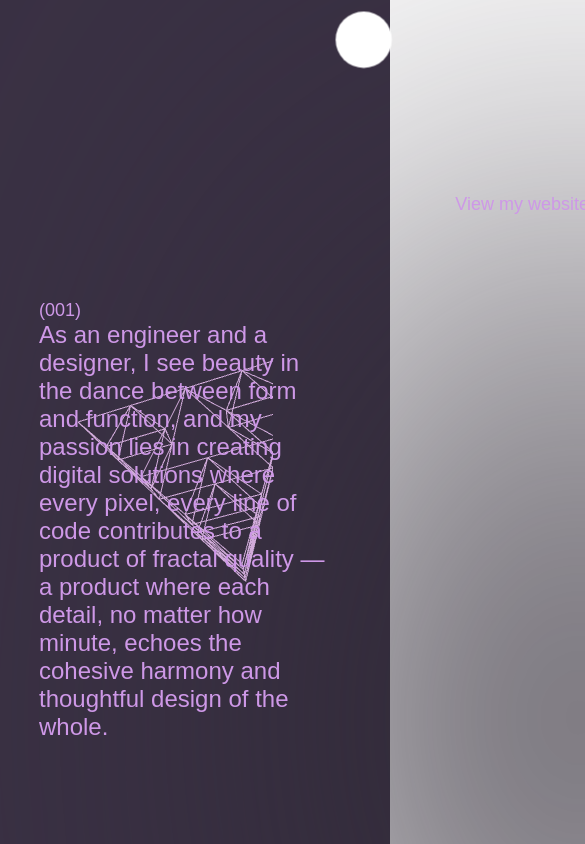
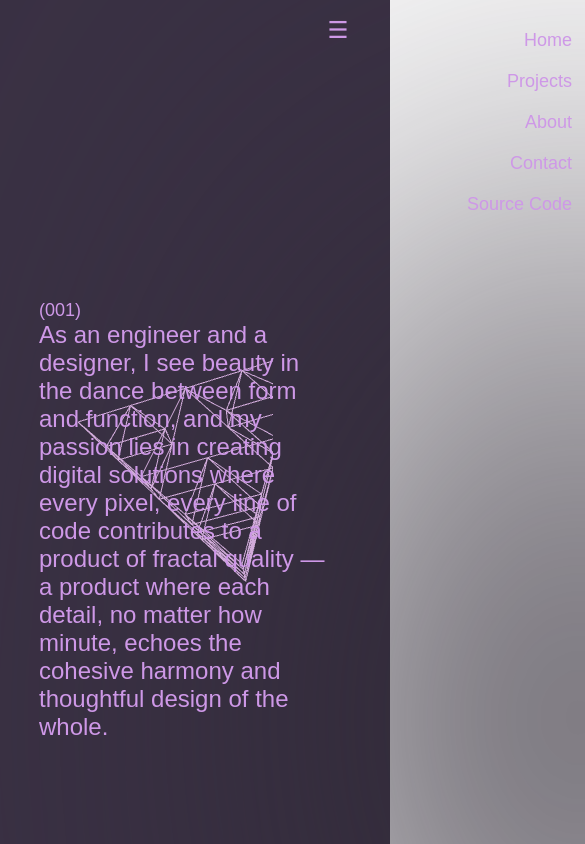
Before and after one commit to katebonner/UXPORTFOLIO, a React (Create React App) app: page /#/about in a window 390 px wide. Shown: the top 844 px of the page, 585 px wide, since content can reach past the window. Built offline with nearby package versions, Linux system fonts and the light colour scheme.

Commit message:
stack bar more intuitive

```diff
--- a/src/App.css
+++ b/src/App.css
@@ -58,14 +58,6 @@
 }
 
 @media (max-width: 768px) {
-  .App-header {
-    flex-direction: column;
-    height: 20%;
-    justify-content: space-between;
-    align-items: flex-start;
-    margin-left: 24px;
-    margin-right: 24px;
-  }
   .Title {
     font-size: 24px;
     font-weight: 800;
@@ -84,25 +76,24 @@
 
 nav {
   padding: 5%;
-  background-color: "red";
 }
 
 .menu {
-  transform: translateX(120%);
+  transform: translateX(150%);
   transition: transform 0.3s ease;
   overflow: hidden;
 }
 
 .menu.visible {
-  transform: translateX(-10%);
+  transform: translateX(-50%);
 }
 
 .menu-icon {
   border: none;
   background: none;
-  height: "10vw";
-  width: "10vw";
+  font-size: 4vw;
   border-radius: "20vw";
+  color: #ce98e7;
   cursor: pointer;
   position: fixed;
   margin-right: 5%;
--- a/src/App.js
+++ b/src/App.js
@@ -17,7 +17,7 @@ const Navigation = () => {
         target="_blank"
         rel="noreferrer"
       >
-        View my website's code on GitHub
+        View Source Code on GitHub
       </a>
 
       <Link className={"Nav-element"} to="/projects">
@@ -47,15 +47,7 @@ const MobileNavBar = () => {
         className={isOpen ? "menu-icon visible" : "menu-icon"}
         onClick={toggleMenu}
       >
-        <div
-          className={"menu-icon"}
-          style={{
-            height: 25,
-            width: 25,
-            borderRadius: 25,
-            backgroundColor: "#fff",
-          }}
-        ></div>
+        ☰
       </button>
       <ul className={isOpen ? "menu visible" : "menu"}>
         <Link className={"Nav-element"} to="/" onClick={toggleMenu}>
@@ -82,7 +74,7 @@ const MobileNavBar = () => {
           rel="noreferrer"
           onClick={toggleMenu}
         >
-          View my website's code on GitHub
+          Source Code
         </a>
       </ul>
     </nav>
```
